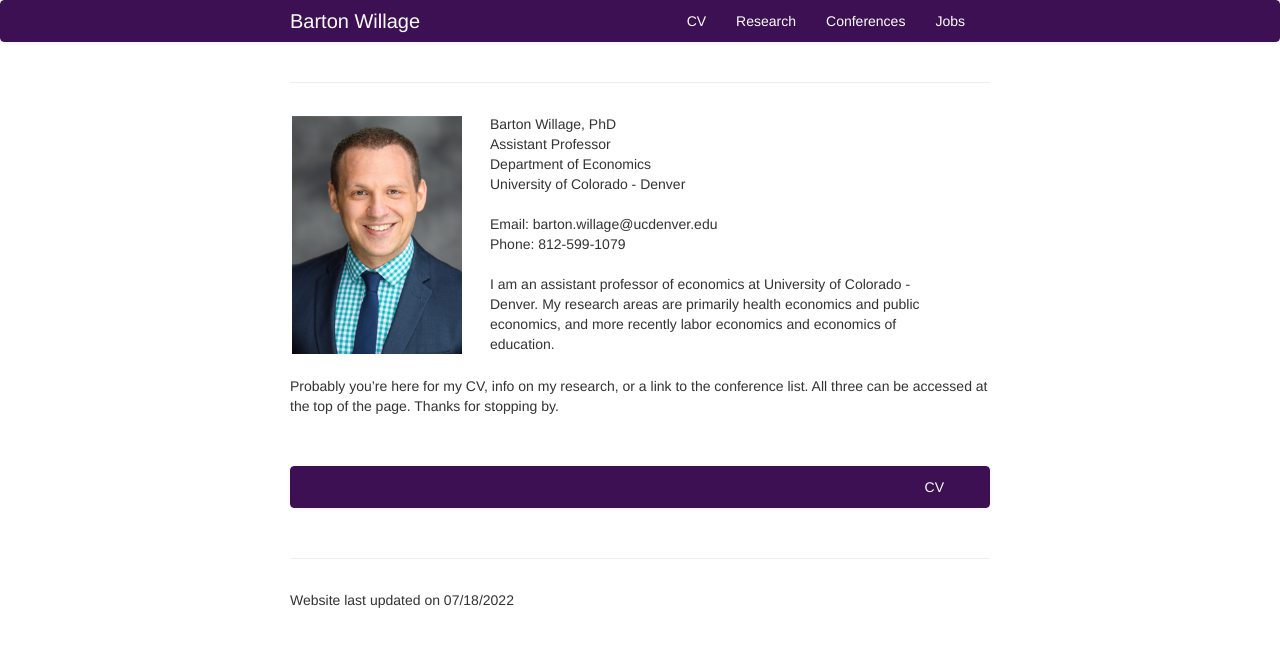
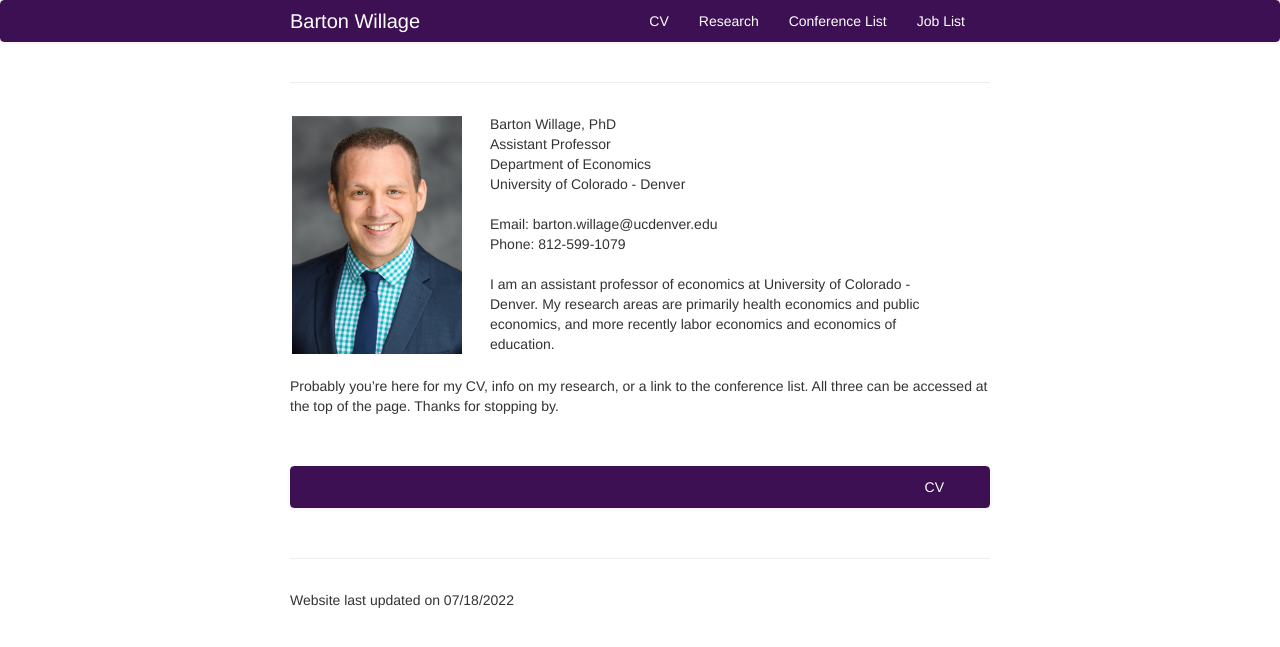
Before and after one commit to bjwillage/bjwillage.github.io, a Jekyll site: the page built from index.md, in a window 1280 px wide. Shown: the top 647 px of the page. Built offline with Jekyll 4.4.1, drawn with Linux system fonts in a browser that asks for light colours.

Commit message:
Update default.html

```diff
--- a/_includes/themes/twitter/default.html
+++ b/_includes/themes/twitter/default.html
@@ -43,8 +43,8 @@
           <ul class="nav">
               <li><a href="{{ BASE_PATH }}/assets/CV.pdf">CV</a></li>
               <li><a href="{{ BASE_PATH }}/pages/research.html">Research</a></li>
-              <li><a href="https://docs.google.com/spreadsheets/d/1MNeXLKiwQA4MK3cZ3Hr1WWXZTReh3rKQU_yfTKnu-hg/edit?usp=sharing">Conferences</a></li>
-              <li><a href="{{ BASE_PATH }}/pages/Jobs.html">Jobs</a></li>
+              <li><a href="https://docs.google.com/spreadsheets/d/1MNeXLKiwQA4MK3cZ3Hr1WWXZTReh3rKQU_yfTKnu-hg/edit?usp=sharing">Conference List</a></li>
+              <li><a href="{{ BASE_PATH }}/pages/Jobs.html">Job List</a></li>
           </ul>
         </div>
       </div>
```
